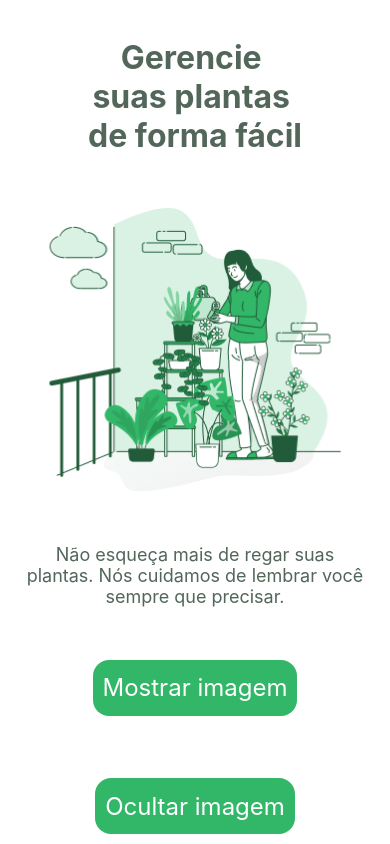
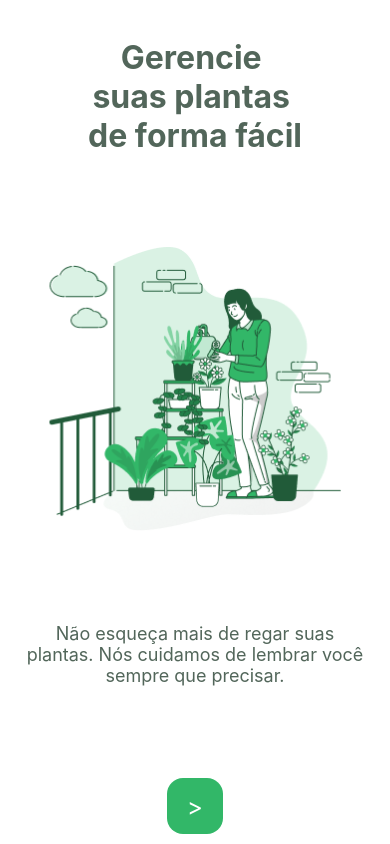
Before and after one commit to israel206/PlantManager, a React Native app: screen / in a window 390 px wide. Built offline with nearby package versions, Linux system fonts and the light colour scheme.

Commit message:
up do button🎨

```diff
--- a/src/components/Button.tsx
+++ b/src/components/Button.tsx
@@ -24,6 +24,7 @@ const styles = StyleSheet.create({
     borderRadius: 16,
     marginBottom: 10,
     height: 56,
+    width: 56,
     paddingHorizontal: 10
   },
   buttonText: {
--- a/src/pages/Welcome.tsx
+++ b/src/pages/Welcome.tsx
@@ -9,11 +9,11 @@ export default function Welcome() {
   // criando um vetor com duas posições
   // 'visible' o elemento
   // 'setVisible' a função
-  const { visible, setVisible } = useState(false);
+  const {visible, setVisible} = useState(false);
 
   // criando função
-  function handlerVisibility() {
-
+  function handleVisibility() {
+    // setVisible(true)
   }
   return (
     <SafeAreaView style={styles.container}>
@@ -23,15 +23,16 @@ export default function Welcome() {
         de forma fácil
       </Text>
 
-      <Image source={wateringImg} style={ styles.image}/>
+        <Image source={wateringImg} style={ styles.image}/>
+
+
 
       <Text style={styles.subtitle}>
         Não esqueça mais de regar suas plantas.
         Nós cuidamos de lembrar você sempre que precisar.
       </Text>
 
-      <Button title="Mostrar imagem" onPress={ handlerVisibility } />
-      <Button title="Ocultar imagem" onPress={ handlerVisibility } />
+      <Button title=">" />
 
     </SafeAreaView>
   );
@@ -56,21 +57,8 @@ const styles = StyleSheet.create({
     paddingHorizontal: 20,
     color: colors.heading
   },
-  button: {
-    backgroundColor: colors.green,
-    justifyContent: 'center',
-    alignItems: 'center',
-    borderRadius: 16,
-    marginBottom: 10,
-    height: 56,
-    paddingHorizontal: 10
-  },
   image: {
     width: 292,
     height:284
-  },
-  buttonText: {
-    color: colors.white,
-    fontSize: 24
   }
 });
```
